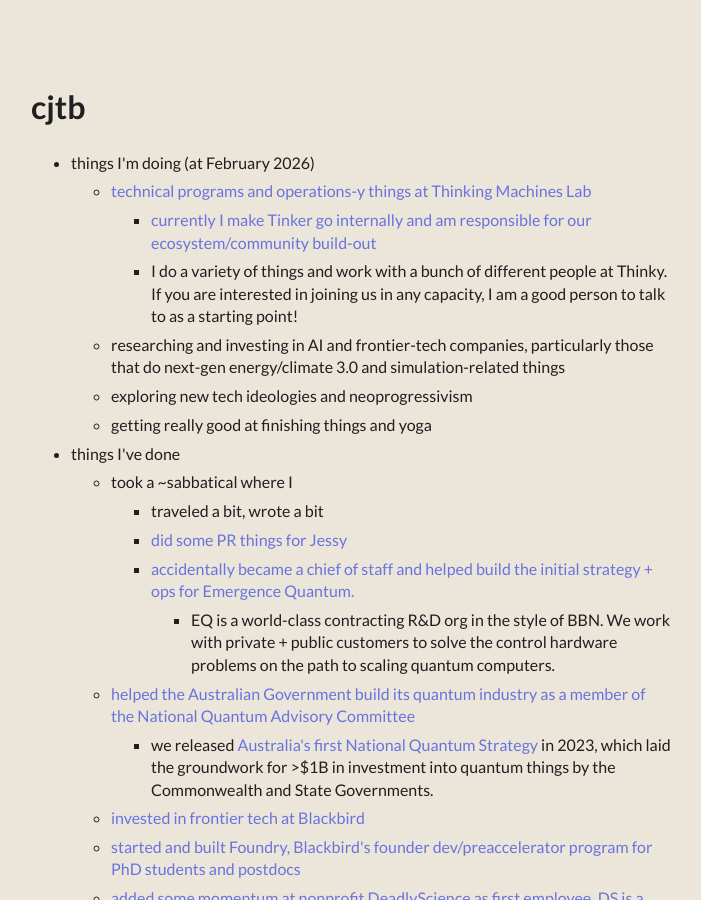
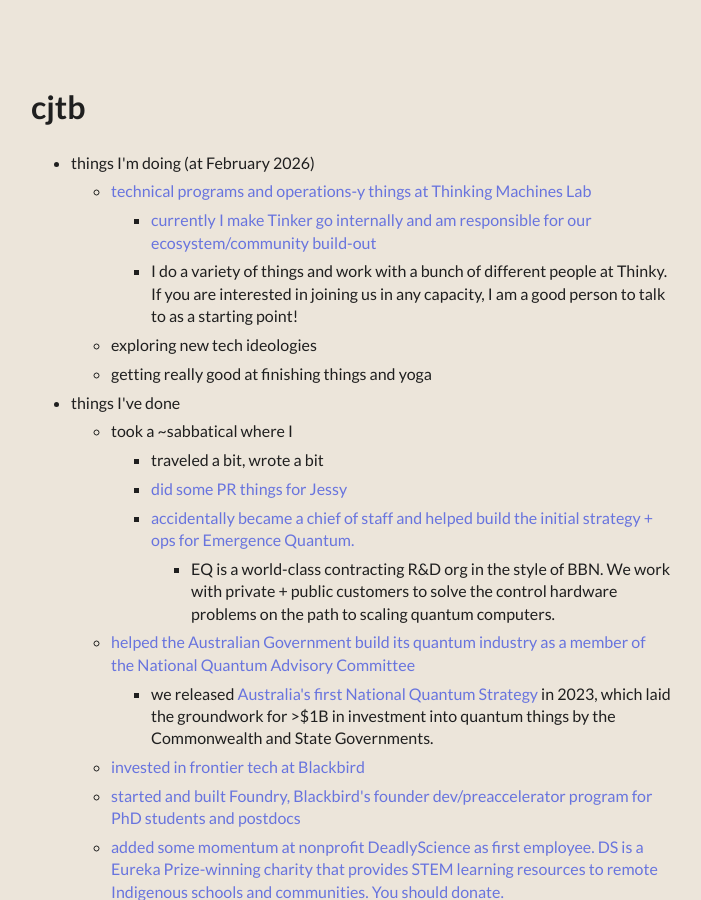
Before and after one commit to clarebirch/clarebirch.github.io, a Jekyll site: the page built from index.md, in a window 1280 px wide and 900 px high. Shown: the whole window, without its empty margins (289-990 px from the left). Built offline with Jekyll 4.4.1, drawn with Linux system fonts in a browser that asks for light colours; some web fonts are replaced.

Commit message:
removed some bits that arent ready (#3)

```diff
--- a/_data/menu.yml
+++ b/_data/menu.yml
@@ -10,8 +10,7 @@
           - title: currently I make Tinker go internally and am responsible for our ecosystem/community build-out
             url: https://thinkingmachines.ai/tinker
           - title: I do a variety of things and work with a bunch of different people at Thinky. If you are interested in joining us in any capacity, I am a good person to talk to as a starting point!
-      - title: researching and investing in AI and frontier-tech companies, particularly those that do next-gen energy/climate 3.0 and simulation-related things
-      - title: exploring new tech ideologies and neoprogressivism
+      - title: exploring new tech ideologies
       - title: getting really good at finishing things and yoga
   - title: things I've done
     entries:
```
